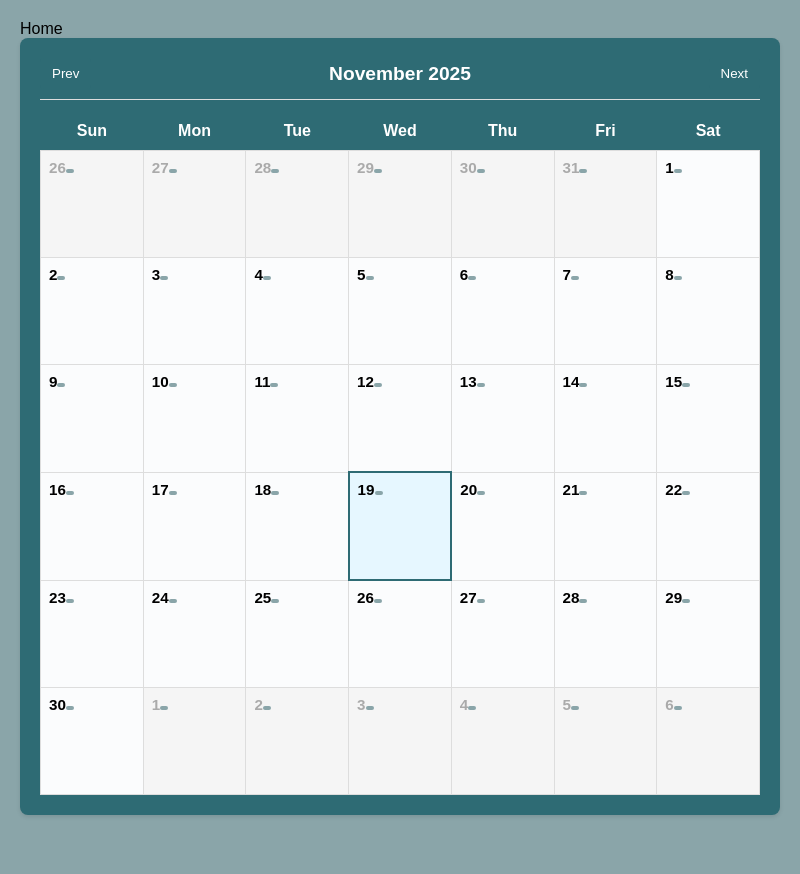
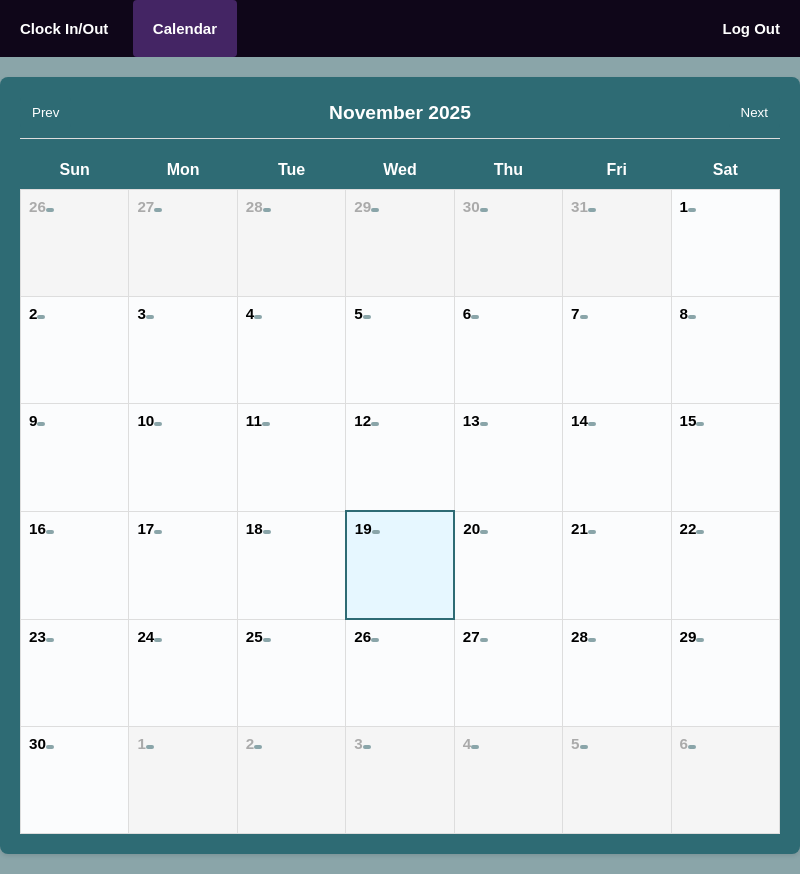
Before and after one commit to hunter-byte-afk/HCC-Organizational-Clock, an Electron app: page clock-app/calendar.html in a window 800 px wide. Before the commit the page ends 835 px from the top, so only its background shows below. Drawn offline with Linux system fonts and the light colour scheme.

Commit message:
navbar from menu
-discarded menu
- replaced with navbar
- changed display for clock and calendar

```diff
--- a/clock-app/calendar.html
+++ b/clock-app/calendar.html
@@ -7,11 +7,10 @@
         <link rel="stylesheet" href="style.css">
     </head>
     <body>
-        <a href="menu.html">Home</a>
-        <div class="mainButtons">
-            <ul>
-                <a href="calendar.html"></a>
-            </ul>
+        <div class = "navbar">
+            <a href = "clock.html">Clock In/Out</a>
+            <a class = "active" href = "calendar.html">Calendar</a>
+            <a class = "navLogOut" href = "index.html">Log Out</a>
         </div>
 
         <div class="calendar-container">
--- a/clock-app/login.js
+++ b/clock-app/login.js
@@ -1,5 +1,5 @@
 // got help from chatGPT to create this login.js
 
 document.getElementById("loginBtn").addEventListener("click", () => {
-    window.location.href = "menu.html";
+    window.location.href = "calendar.html";
 });
--- a/clock-app/style.css
+++ b/clock-app/style.css
@@ -16,23 +16,25 @@
         background: linear-gradient(135deg, #667eea 0%, #764ba2 100%);
         font-family: 'Segoe UI', Tahoma, Geneva, Verdana, sans-serif;
         margin: 0;
-        padding: 20px;
+        padding: 0px;
         min-height: 100vh;
     }
 
-    .container {
+    .container { /* changed margin for top and bottom */
         max-width: 600px;
         margin: 0 auto;
         background-color: white;
         border-radius: 15px;
         padding: 40px;
         box-shadow: 0 10px 40px rgba(0, 0, 0, 0.2);
+        margin-top: 20px;
+        margin-bottom: 20px;
     }
 
     h1 {
         text-align: center;
         color: #333;
-        margin-top: 0;
+        margin-top: 0px;
     }
 
     h2 {
@@ -221,12 +223,12 @@
 
 
 
-/* CALENDAR CSS SECTION*/
+/* CALENDAR SECTION*/
     body{
         background-color: #8aa5a9;
         font-family: Arial, sans-serif;
         margin: 0;
-    padding: 20px;
+        padding: 0px;
     }
 
     a{
@@ -253,13 +255,15 @@ a:hover{
         gap: 15px;
     }
 
-.calendar-container{
+    .calendar-container{ /* changed margin for top and bottom */
         background-color: #2e6b74;
         border-radius: 8px;
         box-shadow: 0 2px 4px rgba(0, 0, 0, 0.1);
         padding: 20px;
         max-width: 1000px;
         margin: 0 auto;
+        margin-top: 20px;
+        margin-bottom: 20px;
     }
 
     .calendar-header{
@@ -381,22 +385,28 @@ a:hover{
         color: white;
     }
 
-/* MENU CSS SECION */
-    .menu {
-        background-color: #667eea;
+/*NAVBAR SECTION*/
+    .navbar{
+        background-color: #0f0619;
     }
 
-    .menu .container {
-        max-width: 300px;
-        margin: auto;
-        background-color: white;
-        box-shadow: 0 10px 40px rgba(0, 0, 0, 0.2);
+    .navbar a{
+        text-decoration: none;
+        text-align: center;
+        color: white;
+        padding: 20px;
+        font-size: 15px;
+        font-weight: bold;
     }
 
-    .menu a{
-        text-decoration: none;
+    .navbar a:hover{
+        background-color: #9c6dcc;
     }
 
-    .menu a:hover h1{
-        color: white;
+    .navbar a.active{
+        background-color: #442564;
     }
+
+    .navbar a.navLogOut{
+        float: right;
+    }
```
Also changed, not shown: clock-app/clock.html (+7 -5 lines), clock-app/menu.html (deleted, +0 -18 lines). Lines whose indentation alone changed are shown as unchanged.
